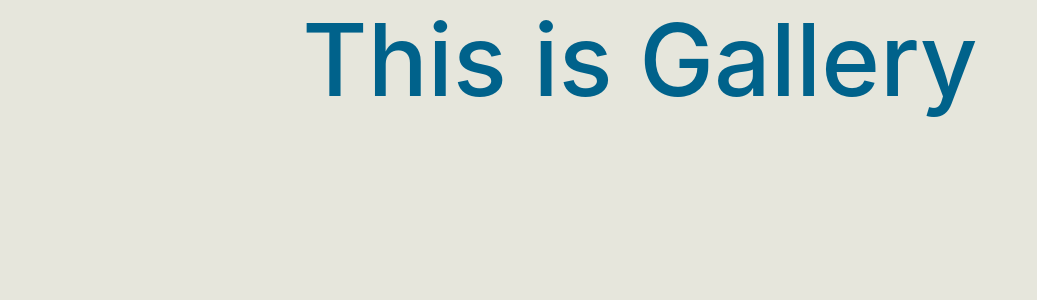
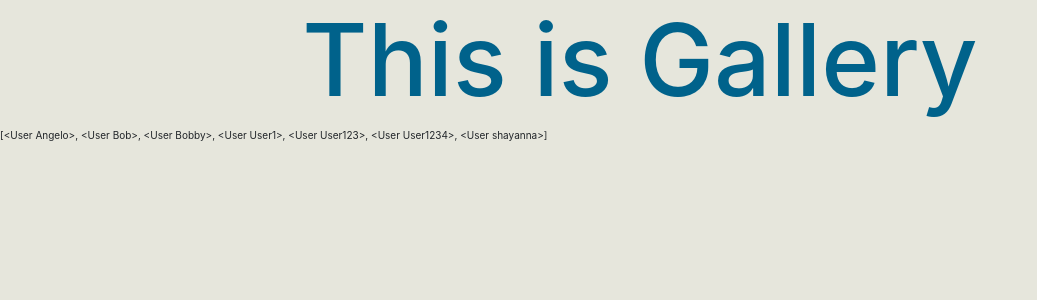
Before and after one commit to aibarrola/AffirmationMessenger, a Flask app: page /gallery in a window 1280 px wide. Shown: the top 300 px of the page, without its empty margins (0-1037 px from the left). Run offline with Flask 2, Linux system fonts and the light colour scheme; data comes from the database, SQL or seed files in the repository; both versions use the stored data as it was after the commit; some libraries are stand-ins or nearby versions.

Commit message:
added usernames to gallery page

```diff
--- a/app_folder/routes.py
+++ b/app_folder/routes.py
@@ -18,7 +18,7 @@ def home():
 
 @app.route("/gallery")
 def gallery():
-    return render_template('gallery.html', title="Gallery")
+    return render_template('gallery.html', title="Gallery", User=User)
 
 @app.route("/createEnvelope", methods=['GET', 'POST'])
 def register():
--- a/app_folder/templates/gallery.html
+++ b/app_folder/templates/gallery.html
@@ -5,6 +5,8 @@
 
     <link href="https://fonts.googleapis.com/css?family=Roboto" rel="stylesheet">
 
+    {{ User.query.all() }}
+
 
 
 {% endblock %}
```
Also changed, not shown: app.db.
